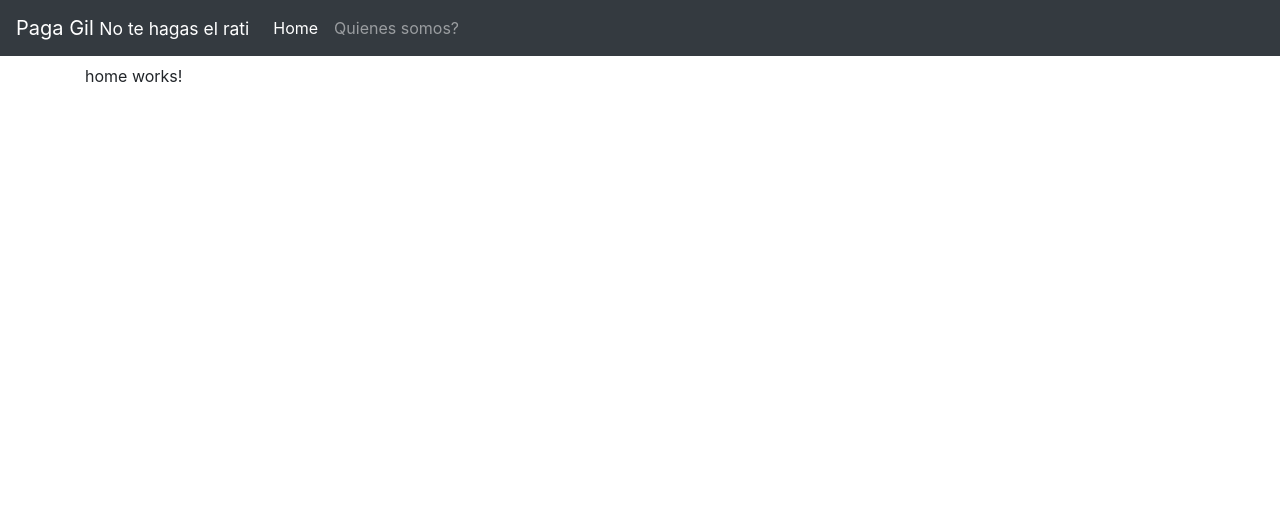
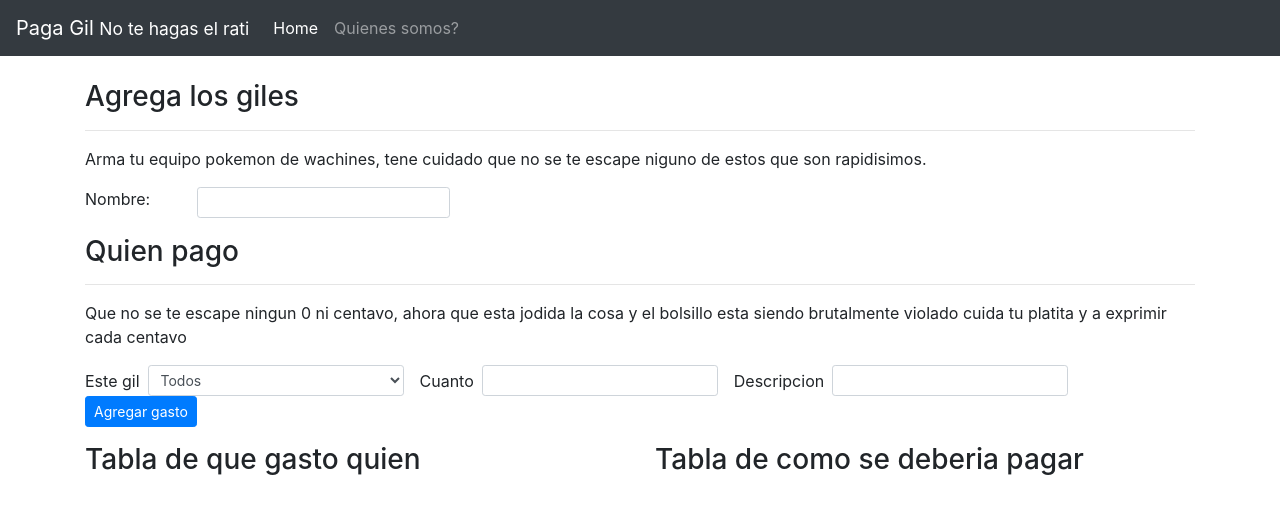
Before and after one commit to ivanFlor3s/pagemos-todos, an Angular app: page /home in a window 1280 px wide. Shown: the top 514 px of the page. Built offline with nearby package versions, Linux system fonts and the light colour scheme.

Commit message:
agrego forms

```diff
--- a/src/app/app.component.html
+++ b/src/app/app.component.html
@@ -1,4 +1,4 @@
 <app-navbar></app-navbar>
-<div class="container mt-2">
+<div class="container mt-4">
   <router-outlet></router-outlet>
 </div>
--- a/src/app/components/home/home.component.html
+++ b/src/app/components/home/home.component.html
@@ -1 +1,57 @@
-<p>home works!</p>
+<section id="agregar">
+  <h3>Agrega los giles</h3>
+  <hr />
+  <p>
+    Arma tu equipo pokemon de wachines, tene cuidado que no se te escape niguno
+    de estos que son rapidisimos.
+  </p>
+
+  <div class="row">
+    <div class="col-sm-4 col-12">
+      <form>
+        <div class="form-group row">
+          <div class="col-sm-4">
+            <label for="nombreInput">Nombre:</label>
+          </div>
+          <input
+            type="text"
+            id="nombreInput"
+            class="form-control form-control-sm col-sm-8"
+          />
+        </div>
+      </form>
+    </div>
+  </div>
+</section>
+<section id="pagos">
+  <h3>Quien pago</h3>
+  <hr />
+  <p> Que no se te escape ningun 0 ni centavo, ahora que esta jodida la cosa y el bolsillo esta siendo brutalmente violado cuida tu platita y a exprimir cada centavo </p>
+  <form>
+    <div class="form-inline mb-3">
+      <label class="mr-2" for="who">Este gil</label>
+      <select type="text" id="who" class="form-control form-control-sm mr-3">
+        <option value="">Todos</option>
+        <option value="">El gil de maxi que no sabe sumar</option>
+      </select>
+
+      <label class="mr-2" for="how-much">Cuanto</label>
+      <input
+        type="number"
+        id="how-much"
+        class="form-control form-control-sm mr-3"
+      />
+
+      <label class="mr-2" for="desc">Descripcion</label>
+      <input type="text" id="desc" class="form-control form-control-sm mr-3" />
+
+      <button class="btn btn-primary btn-sm">Agregar gasto</button>
+    </div>
+  </form>
+</section>
+<section id="tablas">
+  <div class="row">
+    <div class="col-sm-6 col-12"><h3>Tabla de que gasto quien</h3></div>
+    <div class="col-sm-6 col-12"><h3>Tabla de como se deberia pagar</h3></div>
+  </div>
+</section>
```
